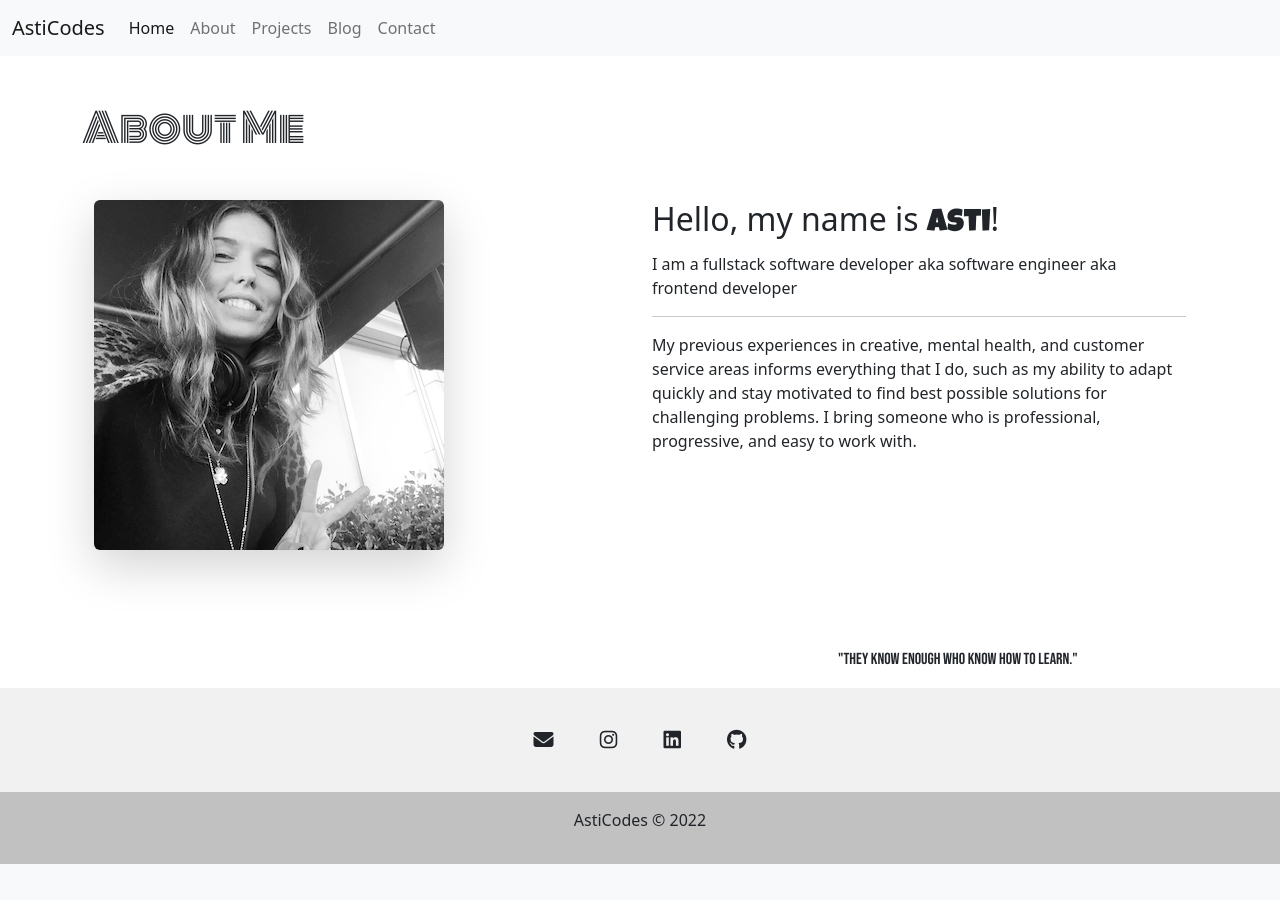
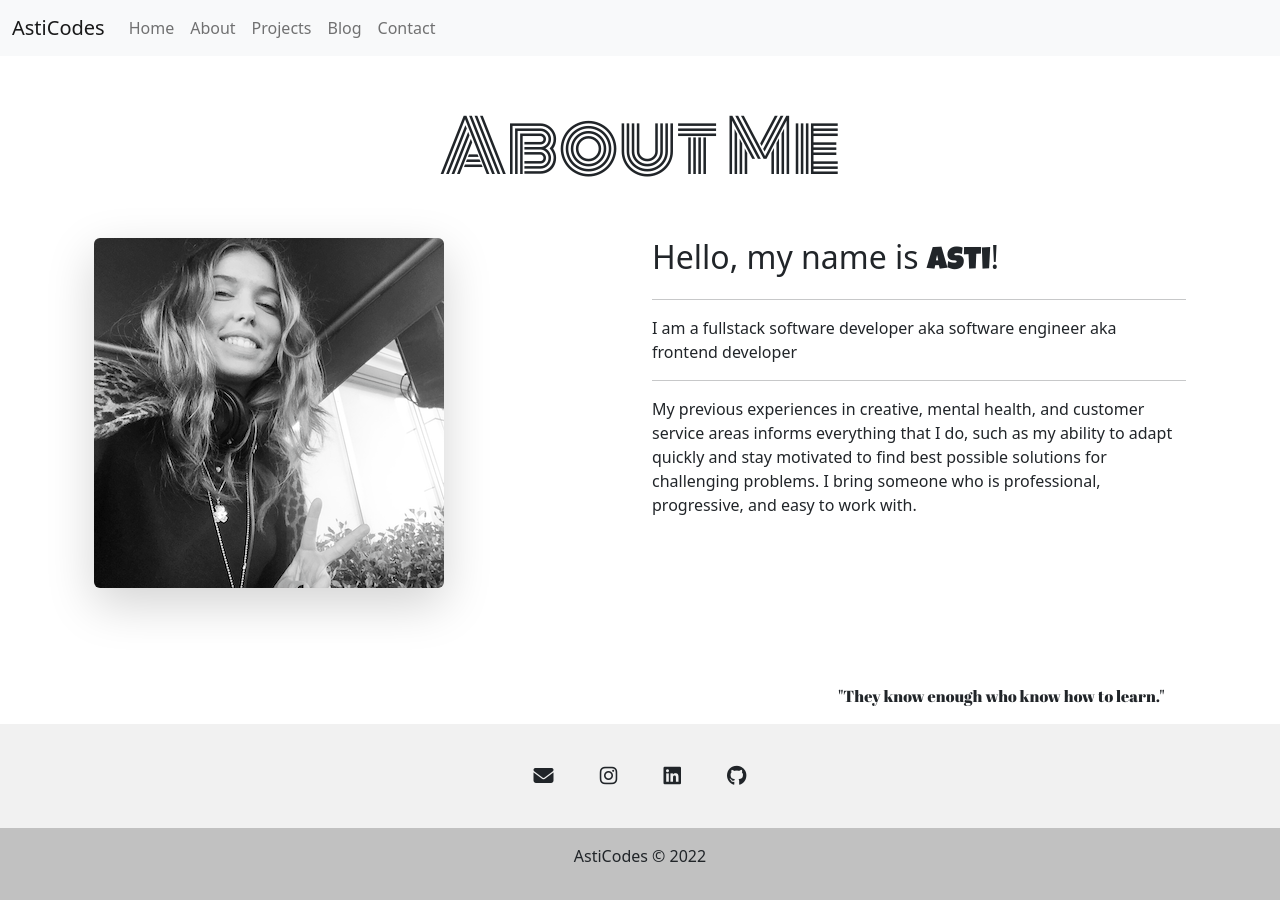
Before and after one commit to AnastasiiaAsti/portfolio, a Django app: page /about/ in a window 1280 px wide. Before the commit the page ends 864 px from the top, so only its background shows below. Run offline with Django 4.2, Linux system fonts and the light colour scheme; data that the repository does not hold is empty; some libraries are stand-ins or nearby versions; some web fonts are replaced.

Commit message:
style adjust

```diff
--- a/main_app/templates/about.html
+++ b/main_app/templates/about.html
@@ -1,6 +1,6 @@
 {% extends 'base.html' %} {% block content %}
 
-<h1 class="mt-5 monoton">About Me</h1>
+<h1 class="mt-5 monoton display-2 text-center">About Me</h1>
 
 <div class="container-fluid">
   <div class="row row-cols-auto mt-5">
@@ -11,7 +11,7 @@
       />
     </div>
     <div class="col-6">
-      <h2 class="">Hello, my name is <span class="lucky">Asti</span>!</h2>
+      <h2 class="">Hello, my name is <span class="lucky">Asti</span>!</h2><hr>
       <p>
         I am a fullstack software developer aka software engineer aka frontend
         developer<br /><hr>
@@ -40,7 +40,7 @@
     <div class="col-8"></div>
     <div class="col-4">
       <p>
-        <span class="bedas">"They know enough who know how to learn."</span>
+        <span class="abril">"They know enough who know how to learn."</span>
       </p>
     </div>
   </div>
--- a/main_app/templates/base.html
+++ b/main_app/templates/base.html
@@ -50,7 +50,7 @@
           <div class="collapse navbar-collapse" id="navbarNavAltMarkup">
             <div class="navbar-nav">
               <a
-                class="nav-link active"
+                class="nav-link"
                 aria-current="page"
                 href="{% url 'home' %}"
                 >Home</a
--- a/main_app/templates/contact.html
+++ b/main_app/templates/contact.html
@@ -1,5 +1,5 @@
 {% extends 'base.html' %} {% block content %}
 
-<h1 class="mt-5 monoton">Contact</h1>
+<h1 class="mt-5 monoton display-2 text-center">Contact</h1>
 
 {% endblock %}
--- a/main_app/templates/home.html
+++ b/main_app/templates/home.html
@@ -1,5 +1,5 @@
 {% extends 'base.html' %} {% block content %}
 
-<h1 class="mt-5 monoton">Home</h1>
+<h1 class="mt-5 monoton display-2 text-center">Home</h1>
 
 {% endblock %}
--- a/main_app/templates/posts/index.html
+++ b/main_app/templates/posts/index.html
@@ -1,10 +1,10 @@
 {% extends 'base.html' %} {% block content %}
 
-<h1 class="mt-5 monoton">Blog</h1>
+<h1 class="mt-5 mb-5 monoton display-2 text-center">Blog</h1>
 
 {% for post in posts %}
 <div class="container-fluid">
-  <div class="card mb-3">
+  <div class="card mt-3 mb-3">
     <div class="card">
       {% for picture in post.picture_set.all %}
       <img src="{{picture.url}}" class="card-img-top" alt="">
```
Also changed, not shown: main_app/templates/projects/index.html (+4 -3 lines).
